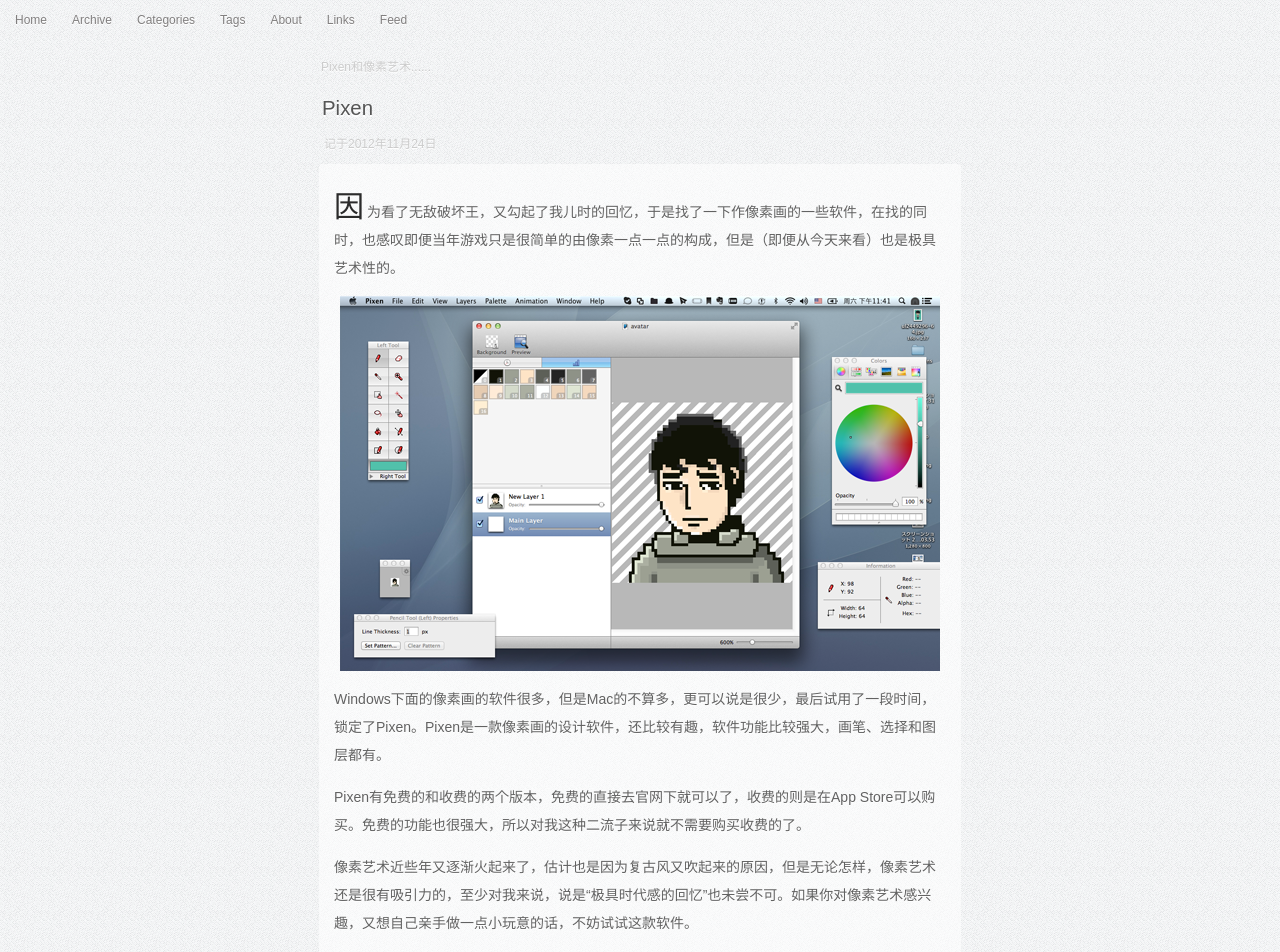
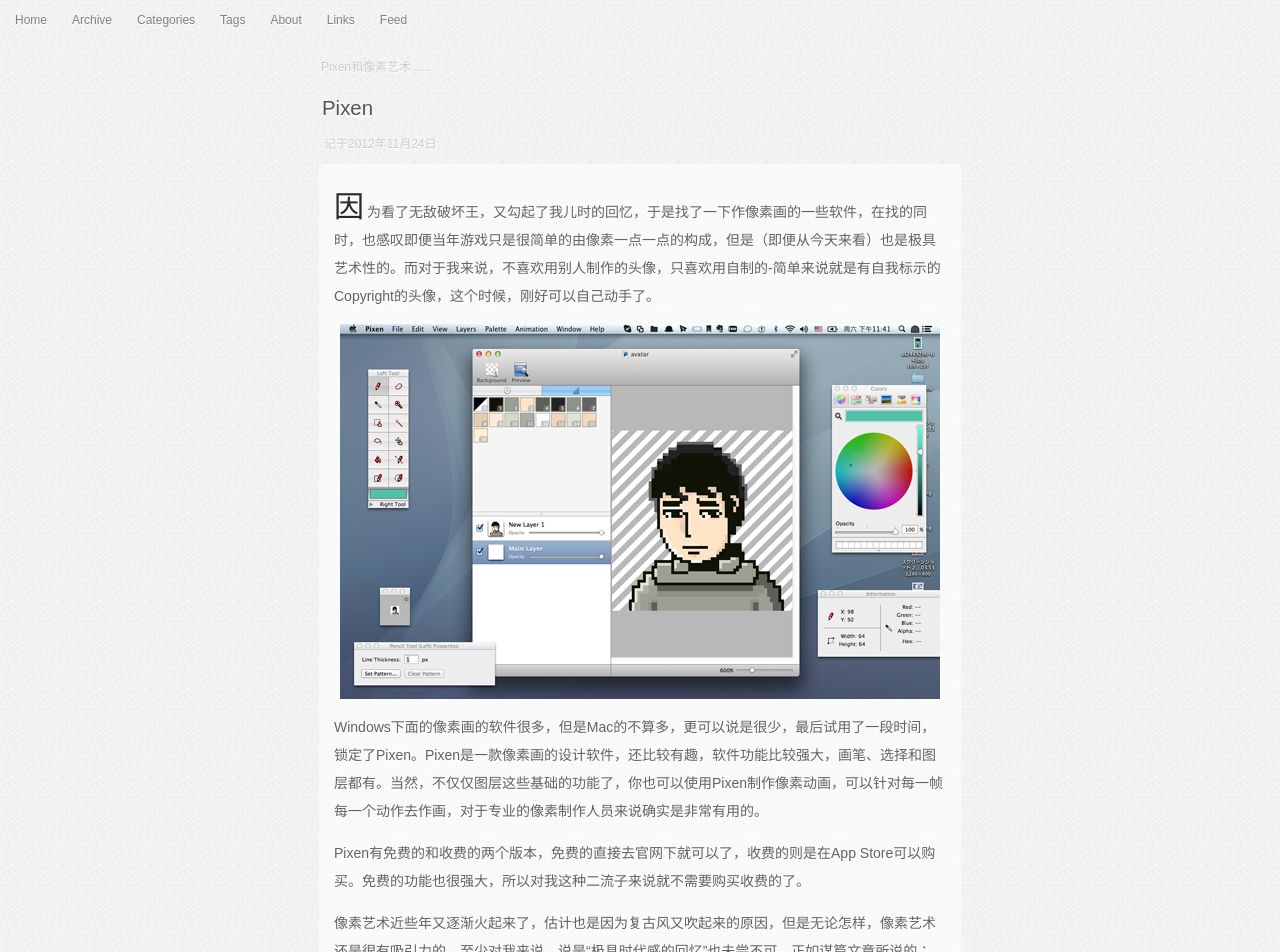
Before and after one commit to zwitzwit/guojing.github.com, a Jekyll site: the page built from _posts/share/2012-11-24-pixen.md, in a window 1280 px wide and 1400 px high. Shown: the top 952 px of the window. Built offline with Jekyll 4.4.1, drawn with Linux system fonts in a browser that asks for light colours; Markdown is read by kramdown in place of the engine named in the settings; comment, search, counter and statistics services are not loaded; some of the changed text lies outside the part shown.

Commit message:
change text

```diff
--- a/_posts/share/2012-11-24-pixen.md
+++ b/_posts/share/2012-11-24-pixen.md
@@ -5,14 +5,18 @@
 description: Pixen和像素艺术...
 tags: pixen pixel share 分享 设计 像素
 ---
-因为看了无敌破坏王，又勾起了我儿时的回忆，于是找了一下作像素画的一些软件，在找的同时，也感叹即便当年游戏只是很简单的由像素一点一点的构成，但是（即便从今天来看）也是极具艺术性的。
+因为看了无敌破坏王，又勾起了我儿时的回忆，于是找了一下作像素画的一些软件，在找的同时，也感叹即便当年游戏只是很简单的由像素一点一点的构成，但是（即便从今天来看）也是极具艺术性的。而对于我来说，不喜欢用别人制作的头像，只喜欢用自制的-简单来说就是有自我标示的Copyright的头像，这个时候，刚好可以自己动手了。
 
 ![Me!](/images/2012/pixen.png)
 
-Windows下面的像素画的软件很多，但是Mac的不算多，更可以说是很少，最后试用了一段时间，锁定了Pixen。Pixen是一款像素画的设计软件，还比较有趣，软件功能比较强大，画笔、选择和图层都有。
+Windows下面的像素画的软件很多，但是Mac的不算多，更可以说是很少，最后试用了一段时间，锁定了Pixen。Pixen是一款像素画的设计软件，还比较有趣，软件功能比较强大，画笔、选择和图层都有。当然，不仅仅图层这些基础的功能了，你也可以使用Pixen制作像素动画，可以针对每一帧每一个动作去作画，对于专业的像素制作人员来说确实是非常有用的。
 
 Pixen有免费的和收费的两个版本，免费的直接去官网下就可以了，收费的则是在App Store可以购买。免费的功能也很强大，所以对我这种二流子来说就不需要购买收费的了。
 
-像素艺术近些年又逐渐火起来了，估计也是因为复古风又吹起来的原因，但是无论怎样，像素艺术还是很有吸引力的，至少对我来说，说是“极具时代感的回忆”也未尝不可。如果你对像素艺术感兴趣，又想自己亲手做一点小玩意的话，不妨试试这款软件。
+像素艺术近些年又逐渐火起来了，估计也是因为复古风又吹起来的原因，但是无论怎样，像素艺术还是很有吸引力的，至少对我来说，说是“极具时代感的回忆”也未尝不可。正如谋篇文章所说的：
+
+> 像素艺术，即在像素水平上创作和编辑图片，看起来像是老款电脑游戏的标志，而不代表当今高端的游戏视觉效果。由于技术进步，看惯了高清图的我们并不习惯这种在计算机技术发展初期非常好用的简单像素图画。然而，总有一些人会厌倦被我们认为是理所应当的复杂图形，反而喜欢像素艺术带来的复古感。
+
+如果你对像素艺术感兴趣，又想自己亲手做一点小玩意的话，不妨试试这款软件。
 
 [Pixen Web Site](http://pixenapp.com)
```
